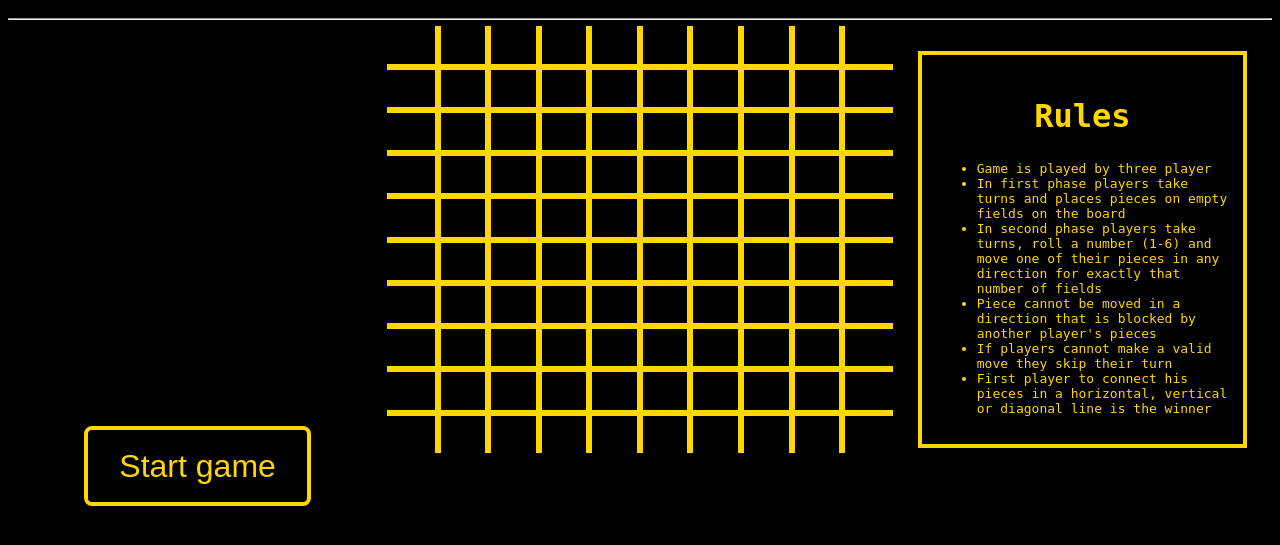
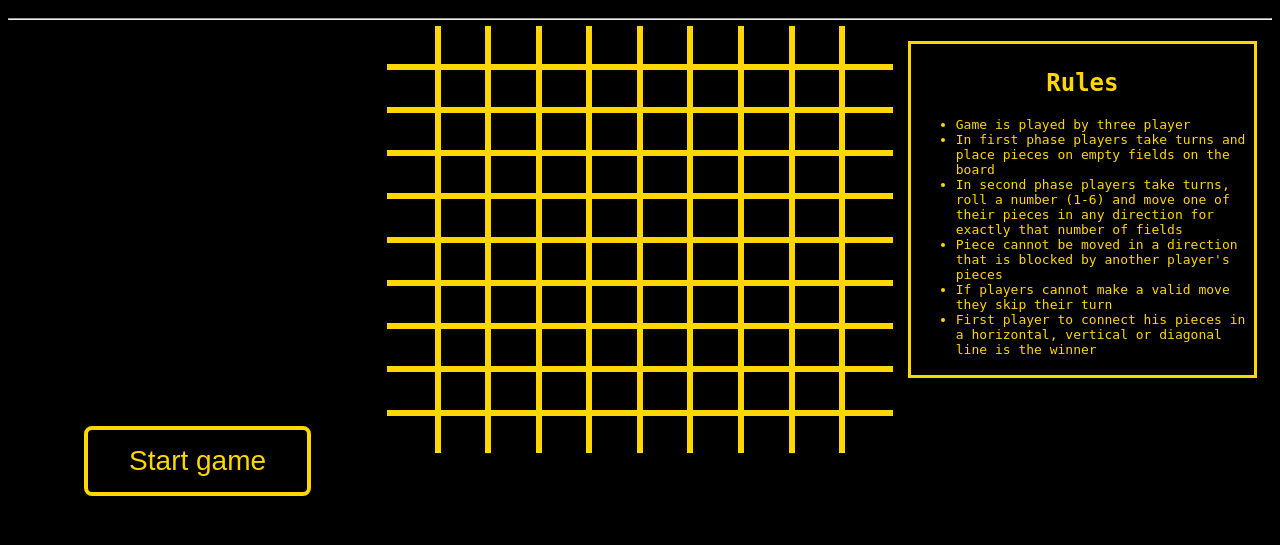
Before and after one commit to Jiggzawyr/TriConnect, a Django app: page /game/ in a window 1280 px wide. Shown: the part 57-602 px from the top of the page. Run offline with Django 4.2, Linux system fonts and the light colour scheme.

Commit message:
html and css changes

```diff
--- a/mysite/game/static/game/style.css
+++ b/mysite/game/static/game/style.css
@@ -53,16 +53,16 @@ body {
 
 .btn{
     width: 60%;
-    height: 80px;
+    height: 70px;
     border-radius: 8px;
-    font-size: 32px;
+    font-size: 28px;
     background-color: black;
     color: gold;
     border: 4px solid gold;
 }
 
 .rolled_number{
-    font-size: 48px;
+    font-size: 36px;
 }
 
 .info{
@@ -70,12 +70,12 @@ body {
 }
 
 .rules{
-    margin: 25px;
-    padding: 15px;
-    border: 4px solid gold;
+    margin: 15px;
+    padding: 5px;
+    border: 3px solid gold;
 }
 
 .rules h2{
-    font-size: 32px;
+    font-size: 24px;
     text-align: center;
 }
--- a/mysite/game/templates/game/index.html
+++ b/mysite/game/templates/game/index.html
@@ -66,7 +66,7 @@
         <h2>Rules</h2>
         <ul>
             <li>Game is played by three player</li>
-            <li>In first phase players take turns and places pieces on empty fields on the board</li>
+            <li>In first phase players take turns and place pieces on empty fields on the board</li>
             <li>In second phase players take turns, roll a number (1-6) and move one of their pieces in any direction for exactly that number of fields</li>
             <li>Piece cannot be moved in a direction that is blocked by another player's pieces</li>
             <li>If players cannot make a valid move they skip their turn</li>
--- a/mysite/mysite/settings.py
+++ b/mysite/mysite/settings.py
@@ -25,7 +25,10 @@ SECRET_KEY = 'django-insecure-z06)f&nhkmolbx1%6uamp80a+cf12ih!dn-xqh15sj$=sj@-i=
 # SECURITY WARNING: don't run with debug turned on in production!
 DEBUG = True
 
-ALLOWED_HOSTS = []
+ALLOWED_HOSTS = [
+    '127.0.0.1',
+    'jiggzawyr.pythonanywhere.com'
+]
 
 
 # Application definition
```
